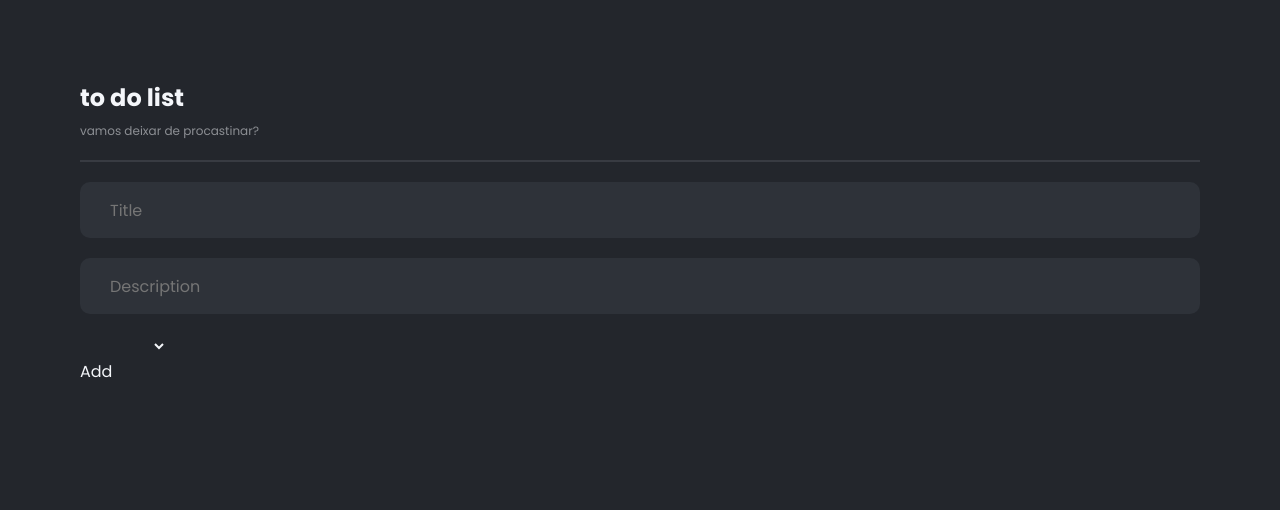
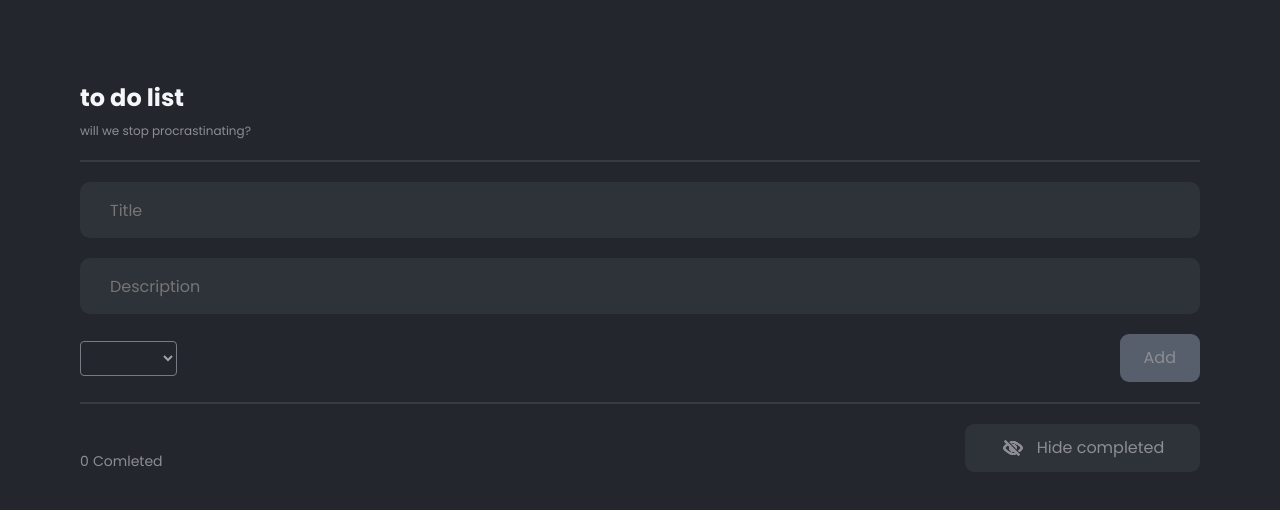
Before and after one commit to romaiy/todo-list-mvc-in-react, a React (Create React App) app: page / in a window 1280 px wide. Shown: the top 510 px of the page. Built offline with nearby package versions, Linux system fonts and the light colour scheme.

Commit message:
modal commit

```diff
--- a/src/Todolist/TodolistForm/TodolistFormView.js
+++ b/src/Todolist/TodolistForm/TodolistFormView.js
@@ -1,6 +1,6 @@
 import React, { useState } from "react";
 import { CircularProgress } from "@material-ui/core";
-import Header from "../../components/Heder";
+import Header from "../../components/Header";
 
 const TodolistFormView = (props) => {
 
@@ -75,6 +75,7 @@ const TodolistFormView = (props) => {
                     onChange={(e) => handleDescriptionChange(e)}
                 />
 
+                <div className="row">
                     <div
                         variant="filled"
                         required
@@ -82,8 +83,16 @@ const TodolistFormView = (props) => {
                         {isLoading ? (
                             <CircularProgress/>
                         ) : (
-                        <>
+                            <div>
                             <select
+                                style={
+                                    {background: "#23262C",
+                                    border: '1px solid #adb5bd',
+                                    borderRadius: '0.25em',
+                                    cursor: 'pointer',
+                                    padding: '4px',
+                                    opacity: '0.6'}
+                                }
                                 id="type"
                                 value={selectedType}
                                 onChange={(e) => handleTypeChange(e)}
@@ -95,17 +104,21 @@ const TodolistFormView = (props) => {
                                     </option>
                                 ))}
                             </select>
-                        </>
+                            </div>
                         )}
                     </div>
 
                     <button
+                        className="button"
                         type="submit"
                         disabled={!isValid}
+                        style={(!isValid) ? {background: "#575f6c"} : {}}
                     >
                         Add
                     </button>
+                </div>
             </form>
+            <div className="line"></div>
         </div>
     );
 };
--- a/src/Todolist/TodolistTasks.js
+++ b/src/Todolist/TodolistTasks.js
@@ -1,22 +1,29 @@
-import React from "react";
+import React, { useState } from "react";
+import CompletedTask from "../components/CompletedTask";
 import Task from "../components/Task";
 import { useTodolistTasksContext } from "./TodolistTasksProvider";
 
 const TodolistTasks = () => {
     const [tasks, add, set] = useTodolistTasksContext();
+    const [hide, setHide] = useState(false);
 
     const setCompleted = (id) => {
         console.log(add);
         console.clear();
         set(id);
-    }
+    };
+
+    const handleHide = (id) => {
+        setHide(!hide);
+    };
 
     return (
         <div className="task">
             <div className="task__content container">
+                <CompletedTask handleHide={handleHide}/>
                 <ul className="task__list">
                 {tasks.map((item) => (
-                    <Task key={item.id} item={item} setCompleted={setCompleted}/>
+                    <Task key={item.id} hide={hide} item={item} setCompleted={setCompleted}/>
                 ))}
                 </ul>
             </div>
--- /dev/null
+++ b/src/components/CompletedTask.js
@@ -0,0 +1,32 @@
+import React from "react";
+import { useTodolistTasksContext } from "../Todolist/TodolistTasksProvider";
+import noEye from '../image/NoEye.svg';
+
+const CompletedTask = ({handleHide}) => {
+    const [tasks] = useTodolistTasksContext();
+
+    const count = tasks.reduce((acc, item) => {
+        if (item.isCompleted === true) {
+            return acc + 1;
+        } else {
+            return acc;
+        }
+    }, 0);
+
+    return(
+        <div className="completed">
+            <div className="completed__count">
+                <div style={{width: "10px", marginRight: "3px"}} className="completed__text">
+                {count}
+                </div>
+                Comleted
+            </div>
+            <div className="completed__hiden" onClick={() => handleHide()}>
+                <img src={noEye} alt="hiden"/>
+                Hide completed
+            </div>
+        </div>
+    );
+};
+
+export default CompletedTask;
--- a/src/components/Heder.js
+++ b/src/components/Header.js
@@ -5,7 +5,7 @@ const Header = () => {
     return(
         <header>
             <h1 className="h1">to do list</h1>
-            <h5 className="h5">vamos deixar de procastinar?</h5>
+            <h5 className="h5">will we stop procrastinating?</h5>
             <div className="line"></div>
         </header>
     );
--- a/src/components/Task.js
+++ b/src/components/Task.js
@@ -1,12 +1,22 @@
 import React from "react";
 
-const Task = ({ item, setCompleted }) => {
+const Task = ({ item, setCompleted, hide }) => {
   const id = `comleted${item.id}`;
 
   return(
-    <li className="task__block">
+    <li
+      className="task__block"
+      style={(hide && item.isCompleted) ?
+        {display: "none"} : (item.isCompleted) ?
+        {pointerEvents: 'none'} : {}}
+    >
+      <div className="task__modal">
+        <div className="task__description">
+          {item.description}
+        </div>
+      </div>
       <div className="task__row">
-        <div>
+        <div style={(item.isCompleted) ? {pointerEvents: 'auto'} : {}} className="checkbox">
           <input
             className="custom-checkbox"
             type="checkbox"
@@ -23,6 +33,7 @@ const Task = ({ item, setCompleted }) => {
           {item.title}
         </div>
       </div>
+
     </li>
   )
 };
--- a/src/css/style.css
+++ b/src/css/style.css
@@ -136,26 +136,40 @@ body {
 }
 
 .task__block {
+  position: relative;
   margin-bottom: 20px;
-  display: flex;
-  align-items: center;
 }
 .task__block:last-child {
   margin-right: 0;
 }
+.task__block:hover .task__modal {
+  opacity: 1;
+}
+.task__modal {
+  position: fixed;
+  opacity: 0;
+  transition: all 0.8s;
+  z-index: 1050;
+  width: 250px;
+  height: 100px;
+  background: #2E3239;
+  border-radius: 10px;
+  margin-top: -105px;
+  pointer-events: none;
+  padding: 10px;
+}
 .task__title {
   margin-left: 12px;
-  font-weight: 700;
-  font-size: 20px;
-  line-height: 30px;
+  font-weight: 400;
+  font-size: 16px;
+  line-height: 24px;
+  cursor: pointer;
 }
 .task__description {
-  margin-top: 15px;
-  font-size: 15px;
-  line-height: 22px;
-  color: #2B282D;
-  height: 69px;
-  margin-bottom: 30px;
+  margin-left: 12px;
+  font-weight: 400;
+  font-size: 16px;
+  line-height: 24px;
 }
 .task__type {
   padding: 10px 30px 10px 30px;
@@ -205,6 +219,64 @@ body {
   opacity: 0.1;
   border: 1px solid #F4F6FA;
   margin-bottom: 20px;
+}
+
+.row {
+  display: flex;
+  align-items: center;
+  justify-content: space-between;
+  margin-bottom: 20px;
+}
+
+.completed {
+  display: flex;
+  justify-content: space-between;
+  align-items: flex-end;
+  margin-bottom: 30px;
+}
+.completed__hiden {
+  padding: 12px 24px;
+  width: 235px;
+  height: 48px;
+  background: #2E3239;
+  border-radius: 9px;
+  font-size: 16px;
+  line-height: 24px;
+  cursor: pointer;
+  color: #8C8E93;
+  -ms-user-select: none;
+  -moz-user-select: none;
+  -webkit-user-select: none;
+  user-select: none;
+  display: flex;
+  justify-content: center;
+  align-items: center;
+}
+.completed__hiden img {
+  margin-right: 12px;
+}
+.completed__count {
+  font-size: 14px;
+  line-height: 21px;
+  color: #8C8E93;
+  display: flex;
+}
+
+.button {
+  padding: 12px 24px;
+  background: #2E3239;
+  border-radius: 9px;
+  font-size: 16px;
+  line-height: 24px;
+  cursor: pointer;
+  color: #8C8E93;
+  -ms-user-select: none;
+  -moz-user-select: none;
+  -webkit-user-select: none;
+  user-select: none;
+  display: flex;
+  justify-content: center;
+  align-items: center;
 }
 
 .container {
@@ -280,3 +352,11 @@ body {
 .custom-checkbox:disabled + label::before {
   background-color: #e9ecef;
 }
+
+.checkbox {
+  width: 24px;
+  height: 24px;
+  display: flex;
+  align-items: center;
+  justify-content: flex-end;
+}
--- /dev/null
+++ b/src/scss/_completed.scss
@@ -0,0 +1,51 @@
+.completed {
+    display: flex;
+    justify-content: space-between;
+    align-items: flex-end;
+    margin-bottom: 30px;
+    &__hiden {
+        padding: 12px 24px;
+        width: 235px;
+        height: 48px;
+        background: #2E3239;
+        border-radius: 9px;
+        font-size: 16px;
+        line-height: 24px;
+        cursor: pointer;
+        color: #8C8E93;
+        -ms-user-select: none;
+		-moz-user-select: none;
+		-webkit-user-select: none;
+		user-select: none;
+        img {
+            margin-right: 12px;
+        }
+        display: flex;
+        justify-content: center;
+        align-items: center;
+    }
+
+    &__count {
+        font-size: 14px;
+        line-height: 21px;
+        color: #8C8E93;
+        display: flex;
+    }
+}
+
+.button {
+    padding: 12px 24px;
+    background: #2E3239;
+    border-radius: 9px;
+    font-size: 16px;
+    line-height: 24px;
+    cursor: pointer;
+    color: #8C8E93;
+    -ms-user-select: none;
+    -moz-user-select: none;
+    -webkit-user-select: none;
+    user-select: none;
+    display: flex;
+    justify-content: center;
+    align-items: center;
+}
--- a/src/scss/_task.scss
+++ b/src/scss/_task.scss
@@ -1,25 +1,41 @@
 .task {
     &__block {
+        position: relative;
         margin-bottom: 20px;
         &:last-child {
             margin-right: 0;
         }
-        display: flex;
-        align-items: center;
+        &:hover {
+            .task__modal {
+                opacity: 1;
+            }
+        }
+    }
+    &__modal {
+        position: fixed;
+        opacity: 0;
+        transition: all 0.8s;
+        z-index: 1050;
+        width: 250px;
+        height: 100px;
+        background: #2E3239;
+        border-radius: 10px;
+        margin-top: -105px;
+        pointer-events: none;
+        padding: 10px;
     }
     &__title {
         margin-left: 12px;
-        font-weight: 700;
-        font-size: 20px;
-        line-height: 30px;
+        font-weight: 400;
+        font-size: 16px;
+        line-height: 24px;
+        cursor: pointer;
     }
     &__description {
-        margin-top: 15px;
-        font-size: 15px;
-        line-height: 22px;
-        color: #2B282D;
-        height: 69px;
-        margin-bottom: 30px;
+        margin-left: 12px;
+        font-weight: 400;
+        font-size: 16px;
+        line-height: 24px;
     }
     &__type {
         padding: 10px 30px 10px 30px;
@@ -71,3 +87,10 @@
     border: 1px solid #F4F6FA;
     margin-bottom: 20px;
 }
+
+.row {
+    display: flex;
+    align-items: center;
+    justify-content: space-between;
+    margin-bottom: 20px;
+}
--- a/src/scss/style.scss
+++ b/src/scss/style.scss
@@ -8,6 +8,8 @@ $md4: 479.98;
 @import "_main";
 
 @import "_task";
+@import "_completed";
+
 .container {
     max-width: $maxWidthContainer + px;
     margin: 0 auto;
@@ -76,3 +78,11 @@ $md4: 479.98;
 .custom-checkbox:disabled+label::before {
     background-color: #e9ecef;
 }
+
+.checkbox {
+    width: 24px;
+    height: 24px;
+    display: flex;
+    align-items: center;
+    justify-content: flex-end;
+}
```
Also changed, not shown: src/image/NoEye.svg (added). Lines whose indentation alone changed are shown as unchanged.
